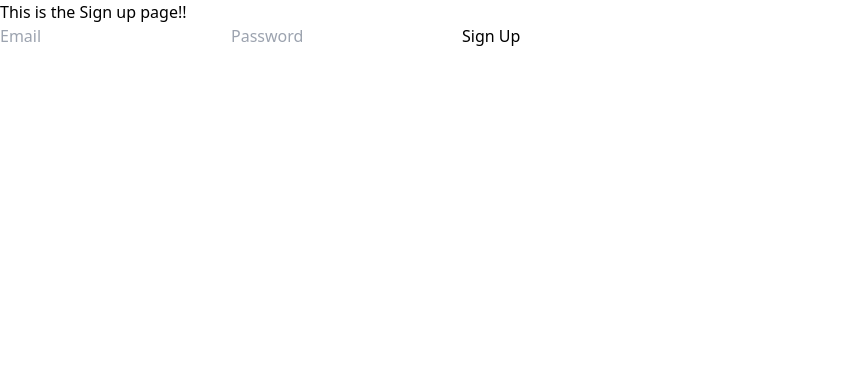
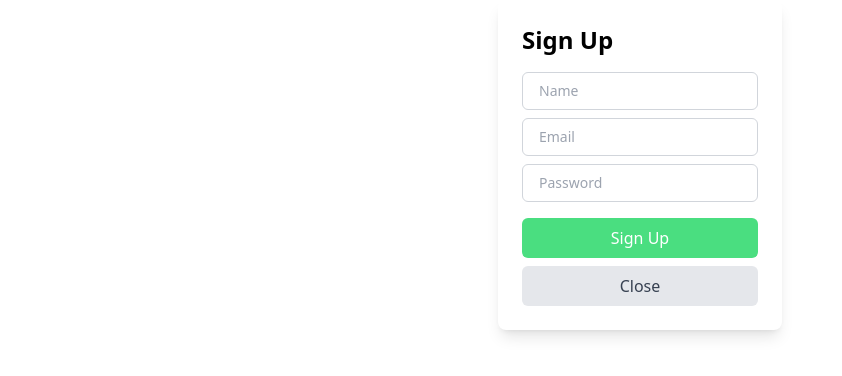
Before and after one commit to Donut11one/2800-202410-BBY02, a React (Vite) app in the folder front-end/: page /SignUp in a window 1280 px wide. Shown: the top 376 px of the page, without its empty margins (0-842 px from the left). Built offline with nearby package versions, Linux system fonts and the light colour scheme; no server answers.

Commit message:
connect Login and SignUp modal with firebase

```diff
--- a/front-end/src/App.jsx
+++ b/front-end/src/App.jsx
@@ -6,8 +6,8 @@ import { useEffect, useState } from "react";
 import { auth } from "./fbconfig";
 import ProtectedRoute from "./components/ProtectedRoute";
 import Landing from "./components/pages/Landing";
-import Signin from "./components/pages/Signin";
-import Signup from "./components/pages/Signup";
+import Login from "./components/Login";
+import SignUp from "./components/SignUp";
 import Home from "./components/pages/Home";
 
 const App = () => {
@@ -37,8 +37,8 @@ const App = () => {
       <Router>
         <Routes>
           <Route exact path="/" element={<Landing user={user}></Landing>} />
-          <Route path="/signin" element={<Signin user={user}></Signin>} />
-          <Route path="/signup" element={<Signup user={user}></Signup>} />
+          <Route path="/Login" element={<Login user={user}></Login>} />
+          <Route path="/SignUp" element={<SignUp user={user}></SignUp>} />
           <Route
             path="/home"
             element={
--- a/front-end/src/components/Login.jsx
+++ b/front-end/src/components/Login.jsx
@@ -1,22 +1,43 @@
 import React, { useState } from "react";
+import { signInWithEmailAndPassword } from "firebase/auth";
+import { auth } from "../fbconfig";
+import { Navigate } from "react-router-dom";
 
 const Login = ({ onClose }) => {
   const [email, setEmail] = useState("");
   const [password, setPassword] = useState("");
+  const [user, setUser] = useState(null); // State to track user authentication
 
   const handleLogin = (e) => {
     e.preventDefault();
-    // Add your login logic here
-    console.log("Login with:", email, password);
-    // Close the modal
-    onClose();
+    if (!email || !password) {
+      console.log("Input field empty");
+      return;
+    }
+    signInWithEmailAndPassword(auth, email, password)
+      .then((userCredential) => {
+        const user = userCredential.user;
+        console.log("Login with:", user);
+        setUser(user); // Set the authenticated user
+        onClose(); // Close the modal after successful login
+      })
+      .catch((error) => {
+        const errorCode = error.code;
+        const errorMessage = error.message;
+        console.error("Error:", errorCode, errorMessage);
+      });
   };
 
+  // Redirect if user is authenticated
+  if (user) {
+    return <Navigate to="/home" />;
+  }
+
   return (
-    <div className="modal flex items-center justify-center"  style={{ zIndex: 100 }}>
+    <div className="modal flex items-center justify-center" style={{ zIndex: 100 }}>
       <div className="modal-content bg-white rounded-lg shadow-lg p-6">
         <h2 className="text-2xl font-bold mb-4">Login</h2>
-        <form id = "login" onSubmit={handleLogin}>
+        <form id="login" onSubmit={handleLogin}>
           <input
             type="email"
             placeholder="Email"
@@ -34,6 +55,7 @@ const Login = ({ onClose }) => {
             value={password}
             onChange={(e) => setPassword(e.target.value)}
             required
+            autoComplete="current-password"
             className="block w-full px-4 py-2 mt-2 text-sm border border-gray-300 rounded-md focus:outline-none focus:border-green-500"
           />
           <button
--- a/front-end/src/components/SignUp.jsx
+++ b/front-end/src/components/SignUp.jsx
@@ -1,4 +1,6 @@
 import React, { useState } from "react";
+import { createUserWithEmailAndPassword } from "firebase/auth";
+import { auth } from "../fbconfig";
 
 const SignUp = ({ onClose }) => {
   const [name, setName] = useState("");
@@ -7,17 +9,28 @@ const SignUp = ({ onClose }) => {
 
   const handleSignUp = (e) => {
     e.preventDefault();
-    // Add your sign-up logic here
-    console.log("Sign Up with:", name, email, password);
-    // Close the modal
-    onClose();
+    if (!email || !password) {
+      console.log("Input field empty");
+      return;
+    }
+    createUserWithEmailAndPassword(auth, email, password)
+      .then((userCredential) => {
+        const user = userCredential.user;
+        console.log("Sign Up with:", user);
+        onClose(); // Close the modal after successful sign up
+      })
+      .catch((error) => {
+        const errorCode = error.code;
+        const errorMessage = error.message;
+        console.error("Error:", errorCode, errorMessage);
+      });
   };
 
   return (
-    <div className="modal flex items-center justify-center"  style={{ zIndex: 100 }}>
+    <div className="modal flex items-center justify-center" style={{ zIndex: 100 }}>
       <div className="modal-content bg-white rounded-lg shadow-lg p-6">
         <h2 className="text-2xl font-bold mb-4">Sign Up</h2>
-        <form id = "signup" onSubmit={handleSignUp}>
+        <form id="signup" onSubmit={handleSignUp}>
           <input
             type="text"
             placeholder="Name"
@@ -45,6 +58,7 @@ const SignUp = ({ onClose }) => {
             value={password}
             onChange={(e) => setPassword(e.target.value)}
             required
+            autoComplete="new-password"
             className="block w-full px-4 py-2 mt-2 text-sm border border-gray-300 rounded-md focus:outline-none focus:border-green-500"
           />
           <button
```
